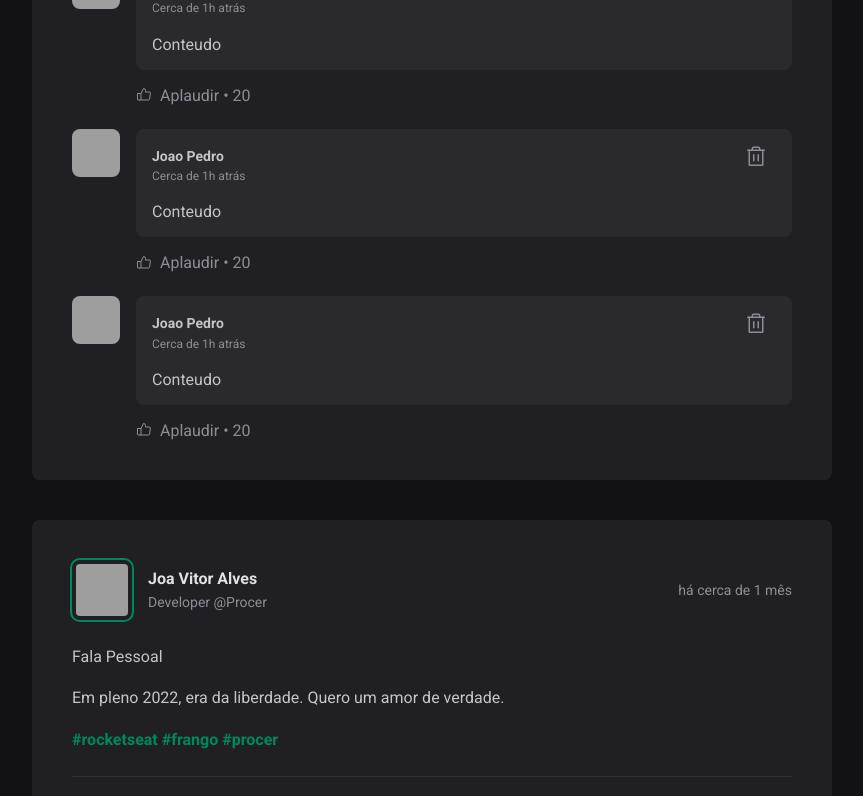
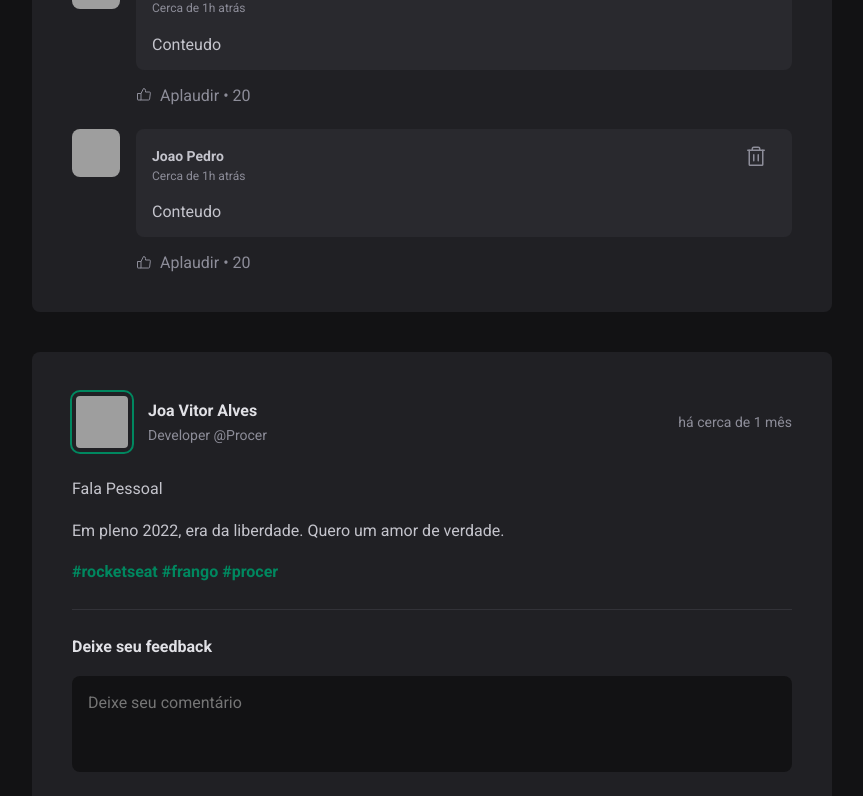
Before and after one commit to rafavramos/01-fundamentos-react-js, a React (Vite) app: page / in a window 1280 px wide. Shown: the part 624-1420 px from the top of the page, without its empty margins (352-1215 px from the left). Built offline with nearby package versions, Linux system fonts and the light colour scheme; grey boxes are pictures that could not be loaded.

Commit message:
feat: Create Comment States

```diff
--- a/src/components/Post.jsx
+++ b/src/components/Post.jsx
@@ -3,8 +3,11 @@
 import styles from './Post.module.css'
 import { Comment } from './Comment'
 import { Avatar } from './Avatar'
+import { useState } from 'react'
 
 export function Post({ author, publishedAt, content }) {
+  const [comments, setComments] = useState([1, 2])
+
   const publishedDateFormatted = format(
     publishedAt,
     "d 'de' LLLL 'às' HH:mm'h'",
@@ -15,6 +18,12 @@
     locale: ptBR,
     addSuffix: true
   })
+
+  function handleCreateNewComment() {
+    event.preventDefault()
+
+    setComments([...comments, comments.length + 1])
+  }
 
   return (
     <article className={styles.post}>
@@ -49,7 +58,7 @@
         })}
       </div>
 
-      <form className={styles.commentForm}>
+      <form onSubmit={handleCreateNewComment} className={styles.commentForm}>
         <strong>Deixe seu feedback</strong>
         <textarea placeholder="Deixe seu comentário" />
         <footer>
@@ -57,9 +66,9 @@
         </footer>
       </form>
       <div className={styles.commentList}>
-        <Comment />
-        <Comment />
-        <Comment />
+        {comments.map(comment => {
+          return <Comment />
+        })}
       </div>
     </article>
   )
```
